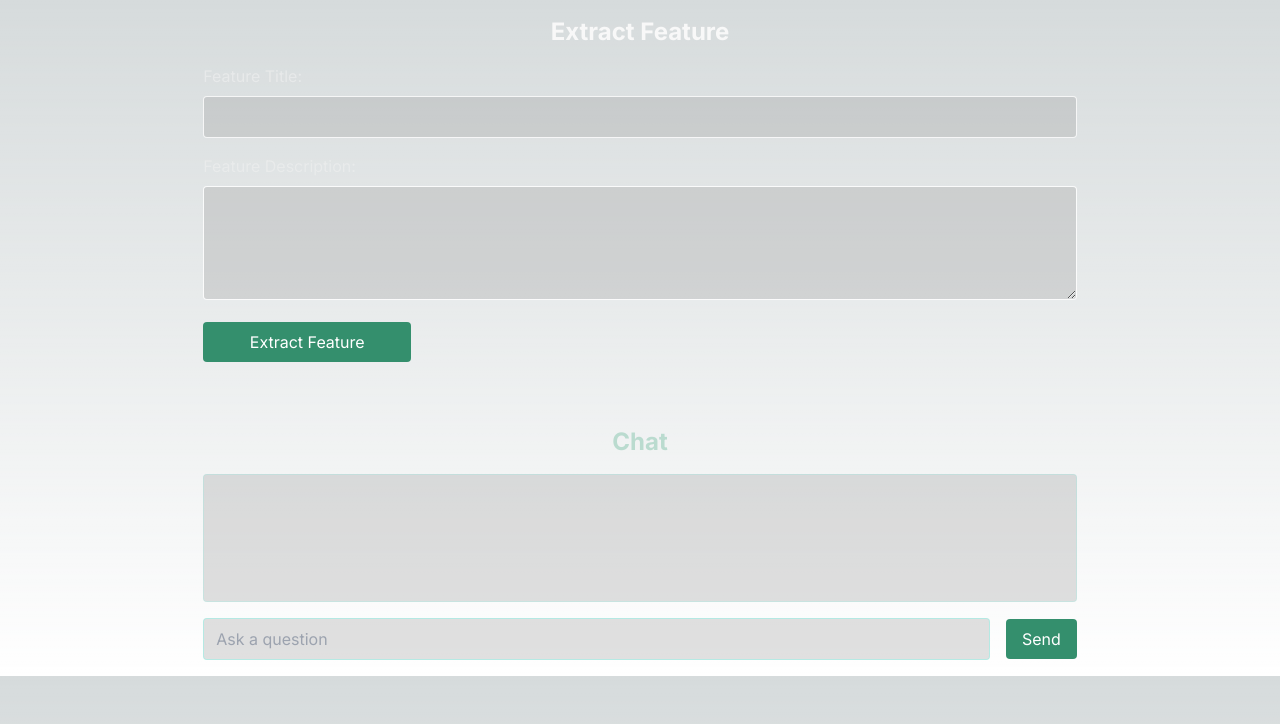
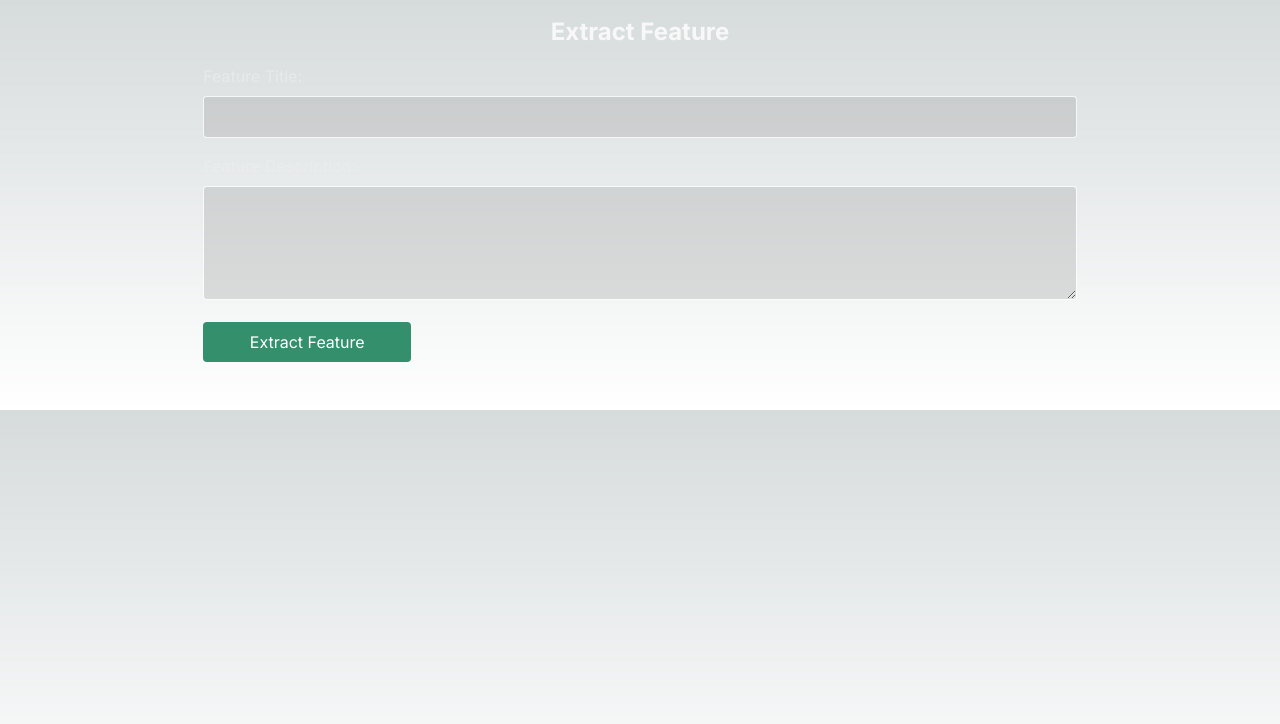
Before and after one commit to kabir276/GreptileCodeMirrorer, a Next.js app: page /extract-feature/1 in a window 1280 px wide. Shown: the top 724 px of the page. Built offline with nearby package versions, Linux system fonts and the light colour scheme.

Commit message:
some changes

```diff
--- a/app/extract-feature/[sessionId]/page.tsx
+++ b/app/extract-feature/[sessionId]/page.tsx
@@ -10,7 +10,7 @@ export default function ExtractFeature() {
   const [featureDescription, setFeatureDescription] = useState('');
   const [isLoading, setIsLoading] = useState(false);
   const [result, setResult] = useState<ExtractionResult | null>(null);
-  const [showChat, setShowChat] = useState(true);
+  const [showChat, setShowChat] = useState(false);
 
   const sessionId = params.sessionId as string;
 
```
